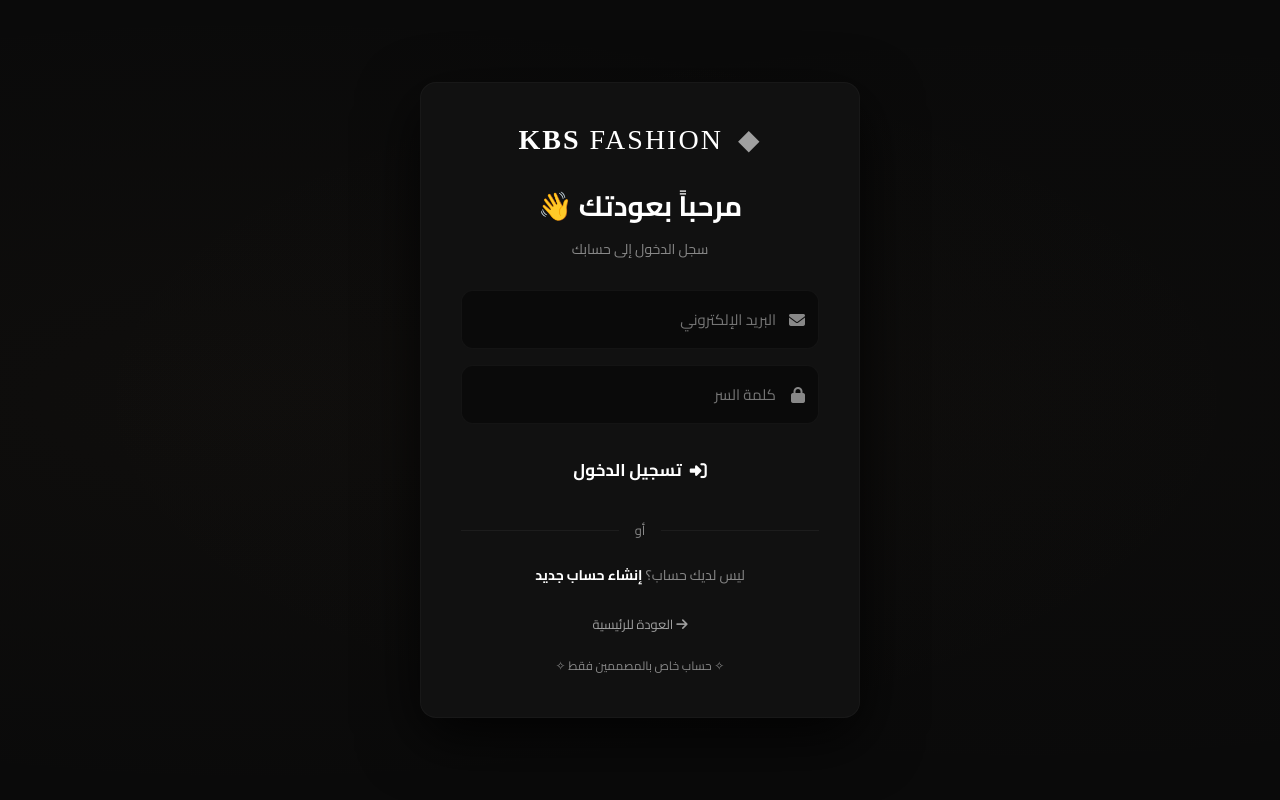
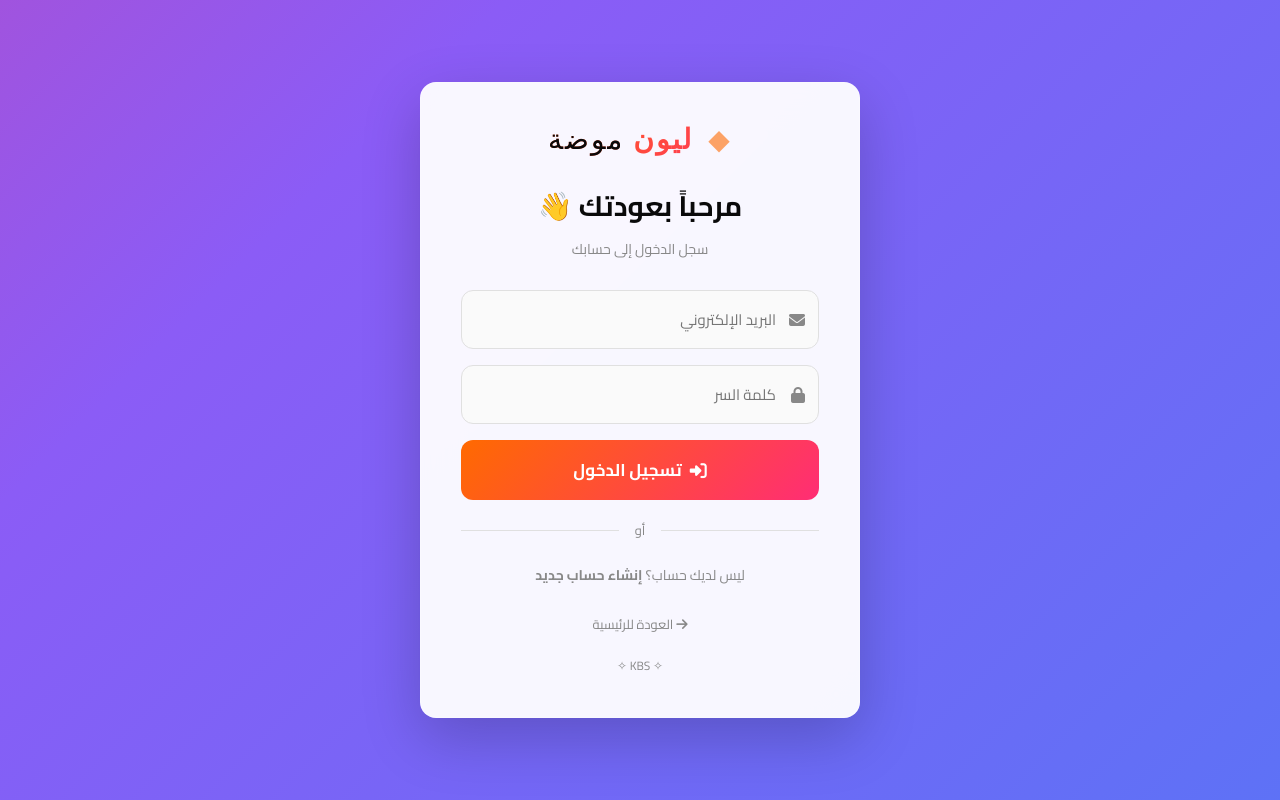
Before and after one commit to ahmedramazan146-creator/lionmodamustafason, a website: page login.html in a window 1280 px wide. Drawn offline with nearby package versions, Linux system fonts and the light colour scheme.

Commit message:
Update login.html

```diff
--- a/login.html
+++ b/login.html
@@ -3,16 +3,13 @@
 <head>
     <script src="https://cdn.jsdelivr.net/npm/axios/dist/axios.min.js"></script>
     <script>
-        // ============================================================
-        // تحديد رابط API
-        // ============================================================
         const API_URL = window.location.hostname === 'localhost'
             ? 'http://localhost:5000/api'
             : 'https://lionmoda.onrender.com/api';
     </script>
     <meta charset="UTF-8" />
     <meta name="viewport" content="width=device-width, initial-scale=1.0" />
-    <title>KBS FASHION | تسجيل الدخول</title>
+    <title>ليون موضة | تسجيل الدخول</title>
     <link rel="stylesheet" href="https://cdnjs.cloudflare.com/ajax/libs/font-awesome/6.5.0/css/all.min.css" />
     <link href="https://fonts.googleapis.com/css2?family=Cairo:wght@300;400;600;700;900&display=swap" rel="stylesheet" />
     <link rel="stylesheet" href="style.css" />
@@ -22,23 +19,33 @@
             justify-content: center;
             align-items: center;
             min-height: 100vh;
-            background: var(--dark);
-            background-image: radial-gradient(ellipse at 20% 50%, rgba(139, 107, 74, 0.04) 0%, transparent 70%),
-                              radial-gradient(ellipse at 80% 50%, rgba(139, 107, 74, 0.02) 0%, transparent 70%);
+            background: linear-gradient(135deg, #ff6a00, #ff2d75, #8b5cf6, #3b82f6);
+            background-size: 400% 400%;
+            animation: gradientShift 10s ease-in-out infinite;
             margin: 0;
             padding: 20px;
+        }
+        @keyframes gradientShift {
+            0% { background-position: 0% 50%; }
+            50% { background-position: 100% 50%; }
+            100% { background-position: 0% 50%; }
         }
         .auth-page-solo {
             width: 100%;
             max-width: 440px;
         }
         .auth-box-solo {
-            background: var(--dark-card);
+            background: rgba(255, 255, 255, 0.95);
+            backdrop-filter: blur(20px);
             padding: 40px;
             border-radius: var(--radius);
-            border: 1px solid rgba(255, 255, 255, 0.03);
-            box-shadow: var(--shadow);
+            border: 1px solid rgba(255, 255, 255, 0.2);
+            box-shadow: 0 20px 60px rgba(0, 0, 0, 0.2);
             animation: slideUp 0.5s cubic-bezier(0.34, 1.56, 0.64, 1);
+        }
+        @keyframes slideUp {
+            0% { opacity: 0; transform: translateY(40px); }
+            100% { opacity: 1; transform: translateY(0); }
         }
         .auth-header {
             text-align: center;
@@ -46,6 +53,7 @@
         }
         .auth-header h2 {
             font-size: 28px;
+            color: var(--dark);
             margin-bottom: 4px;
         }
         .auth-header p {
@@ -67,24 +75,24 @@
         .input-group input {
             width: 100%;
             padding: 14px 42px 14px 18px;
-            background: var(--dark);
-            border: 1px solid rgba(255, 255, 255, 0.04);
+            background: #fafafa;
+            border: 1px solid #e0e0e0;
             border-radius: 12px;
-            color: var(--white);
+            color: var(--dark);
             font-size: 15px;
             font-family: 'Cairo', sans-serif;
             transition: var(--transition);
         }
         .input-group input:focus {
-            border-color: var(--gold);
+            border-color: var(--secondary);
             outline: none;
-            box-shadow: 0 0 0 3px rgba(212, 175, 55, 0.06);
+            box-shadow: 0 0 0 3px rgba(255, 106, 0, 0.04);
         }
         .btn-auth {
             width: 100%;
             padding: 14px;
-            background: linear-gradient(135deg, var(--brown), var(--brown-light));
-            color: var(--white);
+            background: linear-gradient(135deg, #ff6a00, #ff2d75);
+            color: #ffffff;
             border: none;
             border-radius: 12px;
             font-size: 17px;
@@ -100,7 +108,7 @@
         }
         .btn-auth:hover {
             transform: translateY(-2px);
-            box-shadow: 0 8px 30px rgba(139, 107, 74, 0.25);
+            box-shadow: 0 8px 30px rgba(255, 106, 0, 0.3);
         }
         .auth-footer {
             text-align: center;
@@ -109,7 +117,7 @@
             font-size: 14px;
         }
         .auth-footer a {
-            color: var(--gold);
+            color: var(--secondary);
             font-weight: 700;
             text-decoration: none;
         }
@@ -129,21 +137,21 @@
             content: '';
             flex: 1;
             height: 1px;
-            background: rgba(255, 255, 255, 0.05);
+            background: #e0e0e0;
         }
         .back-home {
             display: inline-block;
             margin-top: 12px;
-            color: var(--white-dim);
+            color: var(--gray);
             text-decoration: none;
             font-size: 13px;
             transition: var(--transition);
         }
         .back-home:hover {
-            color: var(--gold);
+            color: var(--secondary);
         }
         #loginError {
-            color: #ff6b6b;
+            color: #ef4444;
             font-size: 13px;
             text-align: center;
             margin-top: 8px;
@@ -156,12 +164,16 @@
         .logo-center .logo {
             font-size: 28px;
             font-weight: 900;
+            background: linear-gradient(135deg, #ff6a00, #ff2d75);
+            -webkit-background-clip: text;
+            -webkit-text-fill-color: transparent;
         }
         .logo-center .logo span {
-            color: var(--gold);
+            color: var(--dark);
+            -webkit-text-fill-color: var(--dark);
         }
         .logo-center .logo .logo-icon {
-            color: var(--gold);
+            -webkit-text-fill-color: #ff6a00;
         }
     </style>
 </head>
@@ -173,7 +185,7 @@
             <div class="logo-center">
                 <div class="logo">
                     <span class="logo-icon">◆</span>
-                    KBS <span>FASHION</span>
+                    ليون <span>موضة</span>
                 </div>
             </div>
 
@@ -212,19 +224,12 @@
             </div>
 
             <div style="text-align:center; margin-top:16px; color:var(--gray); font-size:12px;">
-                ✧ حساب خاص بالمصممين فقط ✧
+                ✧  KBS  ✧
             </div>
         </div>
     </div>
 
     <script>
-        // ============================================================
-        // LOGIN PAGE
-        // ============================================================
-        const ADMIN_EMAIL = 'kbs@kbs.com';
-        const ADMIN_PASSWORD = 'kbs';
-        const USERS_KEY = 'kbs_users';
-
         function handleLoginPage(e) {
             e.preventDefault();
 
@@ -239,7 +244,6 @@
                 return;
             }
 
-            // استخدام API_URL المحدد
             axios.post(API_URL + '/auth/login', {
                 email: identifier,
                 password: password
```
